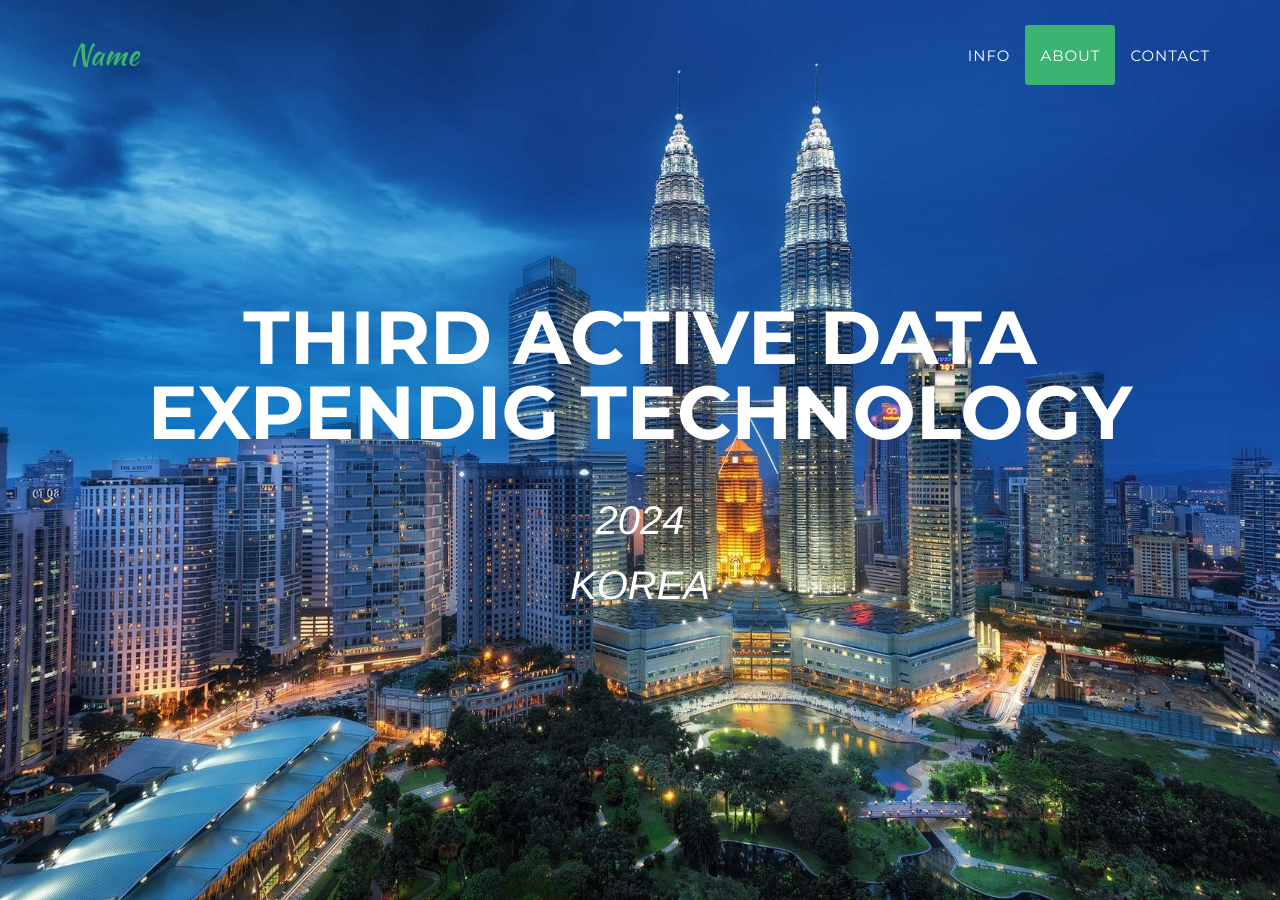
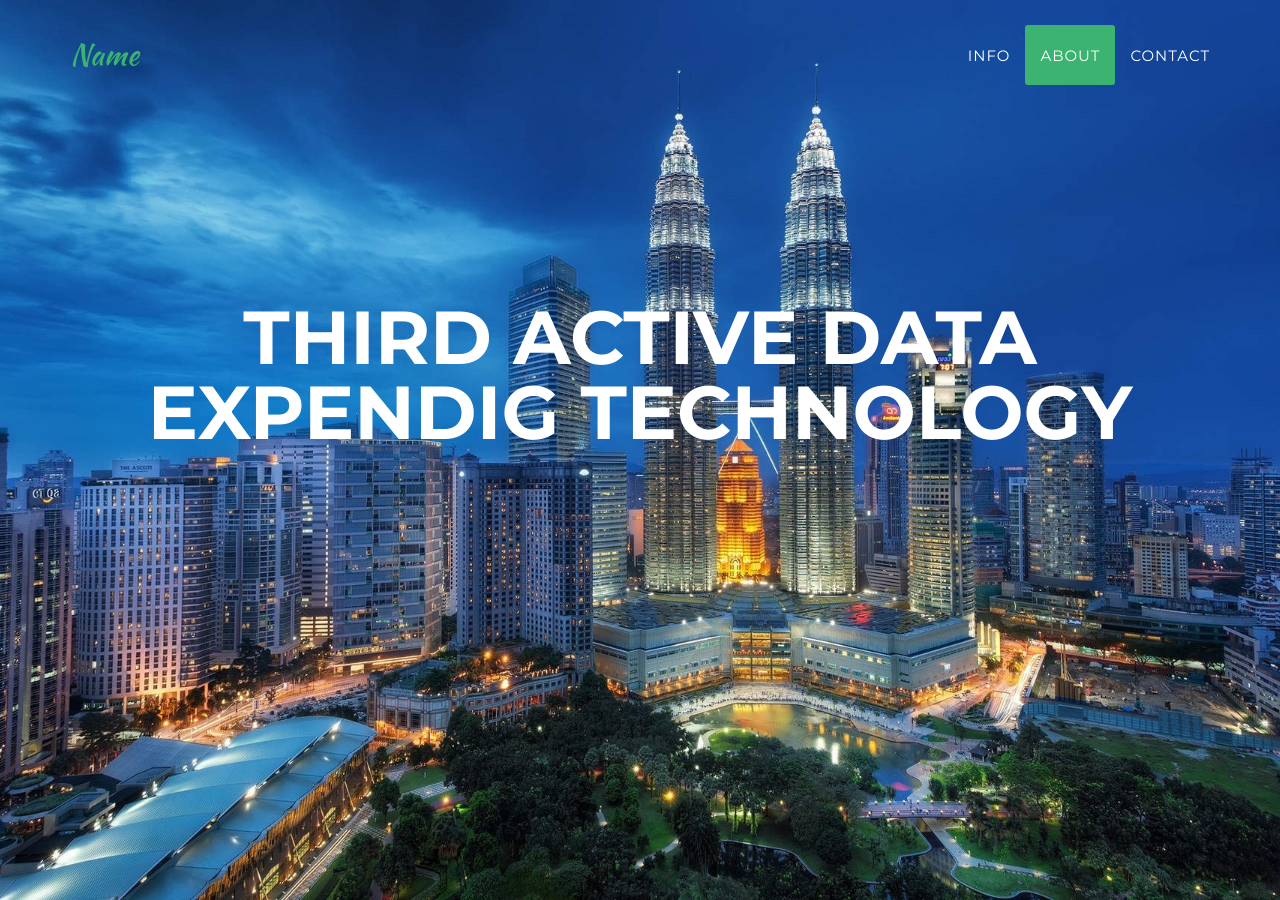
Before and after one commit to ThirdActiveDataExTech/ThirdActiveDataExTech.github.io, a Jekyll site: the page built from index.html, in a window 1280 px wide and 900 px high. Built offline with Jekyll 4.4.1, drawn with Linux system fonts in a browser that asks for light colours; some web fonts are replaced.

Commit message:
[header 수정]
- 위치조정

```diff
--- a/_includes/2016_data/header.html
+++ b/_includes/2016_data/header.html
@@ -19,7 +19,7 @@
                         <a href="/"></a>
                     </li>
                     <li>
-                        <a class="page-scroll" href="../2016/agenda">Agenda</a>
+                        <a class="page-scroll" href="../2016/agenda">Info</a>
                     </li>
                     <li>
                         <a class="page-scroll" href="../2016/#about">About</a>
--- a/_layouts/2016_home.html
+++ b/_layouts/2016_home.html
@@ -6,19 +6,19 @@
 
     <body id="page-top" class="index">
 
-    {% include 2016_data/header-home.html %}
 
     <!-- Header -->
     <header>
         <div class="container">
             <div class="intro-text">
                 <div class="intro-heading">Third Active Data Expendig Technology<br></div>
-                <div class="intro-lead-in">2024</div>
-                <div class="intro-lead-in">KOREA</div>
+<!--                <div class="intro-lead-in">2025</div>-->
+<!--                <div class="intro-lead-in">KOREA</div>-->
             </div>
         </div>
     </header>
 
+    {% include 2016_data/header-home.html %}
     {% include 2016_data/about.html %}
     {% include 2016_data/sponsors.html %}
     {% include 2016_data/contact.html %}
```
